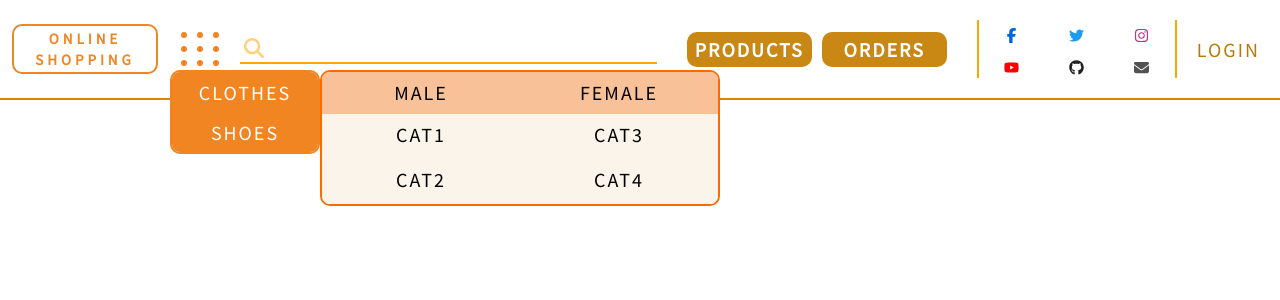
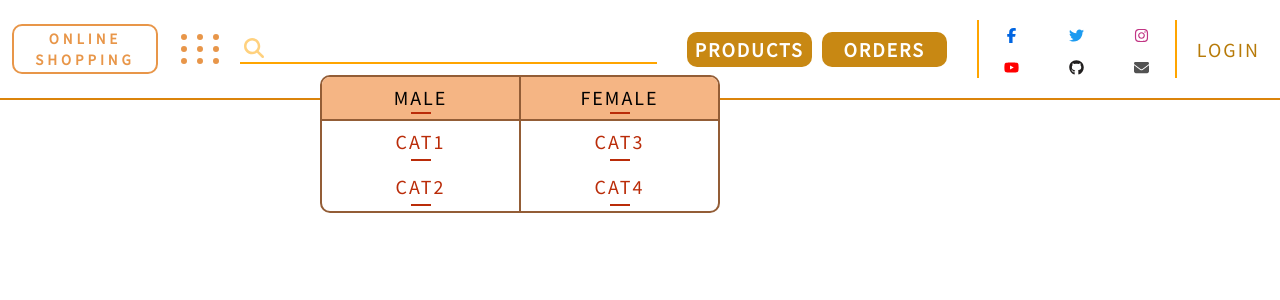
Before and after one commit to cptemre/mern-project-no-2-remote-fashion, a React (Create React App) app in the folder client/: page / in a window 1280 px wide. Shown: the top 300 px of the page. Built offline with nearby package versions, Linux system fonts and the light colour scheme.

Commit message:
Menu mouse enter functions on process.

```diff
--- a/client/src/components/header/menu/Menu.tsx
+++ b/client/src/components/header/menu/Menu.tsx
@@ -1,4 +1,3 @@
-import React from "react";
 //* COMPONENTS
 // MENU BUTTON
 import MenuButton from "./MenuButton";
@@ -6,11 +5,23 @@ import MenuButton from "./MenuButton";
 import Categories from "./Categories";
 // SUB-CATEGORIES
 import SubCategories from "./SubCategories";
+//* NPMS
+import $ from "jquery";
 //* CSS
 import "../../../css/header//menu/menu.css";
 const Menu = () => {
+  const mouseEnterHandle = () => {
+    $("#categories-section").css("transform", "scale(1)");
+  };
+  const mouseLeaveHandle = () => {
+    $("#categories-section").css("transform", "scale(0)");
+  };
   return (
-    <section id="menu-section">
+    <section
+      id="menu-section"
+      onMouseEnter={() => mouseEnterHandle()}
+      onMouseLeave={() => mouseLeaveHandle()}
+    >
       <MenuButton />
       <Categories />
       <SubCategories />
--- a/client/src/components/header/menu/MenuButton.tsx
+++ b/client/src/components/header/menu/MenuButton.tsx
@@ -1,10 +1,23 @@
-import React from "react";
+//* NPMS
+import $ from "jquery";
 //* CSS
 import "../../../css/header//menu/menu-button.css";
 const MenuButton = () => {
   const rows = [...Array(3)];
+
+  const mouseEnterHandle = () => {
+    $(".menu-button-dot").css("border-color", "white");
+  };
+  const mouseLeaveHandle = () => {
+    $(".menu-button-dot").css("border-color", "var(--orange-color-1)");
+  };
   return (
-    <section id="menu-button-section" className="border-radius transition-02">
+    <section
+      id="menu-button-section"
+      className="border-radius transition-02"
+      onMouseEnter={() => mouseEnterHandle()}
+      onMouseLeave={() => mouseLeaveHandle()}
+    >
       {rows.map((row, i) => (
         <article key={`menu-button-row-${i}`} className="menu-button-row">
           {rows.map((dot, j) => (
--- a/client/src/components/header/menu/SubCategories.tsx
+++ b/client/src/components/header/menu/SubCategories.tsx
@@ -15,6 +15,8 @@ const SubCategories = () => {
 
   // USE REDUCER VALUES FROM CONTEXT
   const { state } = useContext(Context);
+  // TRANSITION MS
+  const transitionMs = 300;
 
   // GET SUBCATEGORIES FROM THE STATE
   const stateSubCategories = state.subCategories;
@@ -27,28 +29,30 @@ const SubCategories = () => {
     e: React.MouseEvent<HTMLDivElement, MouseEvent>
   ) => {
     // CURRENT TARGET ANIMATION
-    $(e.currentTarget).css("background-color", "var(--white-color-2)");
+    $(e.currentTarget).css("background-color", "var(--soft-white-color-1)");
 
     // CURRENT TARGET'S UNDERLINE ANIMATION
     $(e.currentTarget)
       .children(".underline")
-      .animate({ width: "5rem" }, 300)
-      .css("border-color", "red");
+      .animate({ width: "25%" }, transitionMs);
   };
   // SUB CATEGORY DIV MOUSE ENTER FUNCTION
   const subCategoryDivMouseLeave = (
     e: React.MouseEvent<HTMLDivElement, MouseEvent>
   ) => {
-    // CURRENT TARGET ANIMATION
-    $(e.currentTarget).css("background-color", "var(--white-color-1)");
+    // CURRENT TARGET BACKGROUND COLOR CHANGE
+    const backgroundColor =
+      $(e.currentTarget).attr("class") === "sub-categories-gender"
+        ? "var(--orange-color-2)"
+        : "white";
+    $(e.currentTarget).css("background-color", backgroundColor);
 
     // CURRENT TARGET'S UNDERLINE ANIMATION
     $(e.currentTarget)
       .children(".underline")
-      .animate({ width: 0 }, 300, function () {
-        $(this).css("border-color", "transparent");
-      });
+      .animate({ width: "2rem" }, transitionMs);
   };
+
   return (
     <section id="sub-categories-section">
       {Object.keys(subCategories).map((gender, i) => (
@@ -56,7 +60,11 @@ const SubCategories = () => {
           key={`sub-categories-article-${i}`}
           className="sub-categories-article"
         >
-          <div className="sub-categories-gender">
+          <div
+            className="sub-categories-gender"
+            onMouseEnter={(e) => subCategoryDivMouseEnter(e)}
+            onMouseLeave={(e) => subCategoryDivMouseLeave(e)}
+          >
             <div className="category">{gender}</div>
             <div className="underline"></div>
           </div>
--- a/client/src/css/header/menu/categories.css
+++ b/client/src/css/header/menu/categories.css
@@ -2,12 +2,15 @@
   position: absolute;
   border: 0.2rem solid var(--orange-color-1);
   border-radius: 1rem;
-  top: 5rem;
+  top: 5.5rem;
   left: 0;
   width: 15rem;
   height: auto;
   max-height: 20rem;
   overflow: hidden;
+  transform: scale(0);
+  transform-origin: top left;
+  transition: 0.1s;
 }
 
 .categories-article {
@@ -16,6 +19,7 @@
   background-color: var(--orange-color-1);
   color: white;
   cursor: pointer;
+  font-weight: 800;
 }
 
 .categories-article:hover {
--- a/client/src/css/header/menu/menu-button.css
+++ b/client/src/css/header/menu/menu-button.css
@@ -3,7 +3,7 @@
   flex-direction: column;
   flex-wrap: nowrap;
   row-gap: 0.2rem;
-  padding: 0 0.5rem;
+  padding: 0.5rem;
   height: 4rem;
   flex: 0.7;
 }
--- a/client/src/css/header/menu/sub-categories.css
+++ b/client/src/css/header/menu/sub-categories.css
@@ -1,11 +1,11 @@
 #sub-categories-section {
   position: absolute;
-  top: 5rem;
+  top: 5.5rem;
   left: 15rem;
   min-width: 40rem;
   height: auto;
   max-height: 40rem;
-  border: 2px solid rgb(255, 106, 0);
+  border: 2px solid var(--seperator-color-1);
   border-radius: 1rem;
   overflow: hidden;
 }
@@ -13,13 +13,20 @@
 .sub-categories-article {
   align-content: flex-start;
   flex-direction: column;
+  border-right: 0.2rem solid var(--seperator-color-1);
+}
+
+.sub-categories-article:last-child {
+  border: none;
 }
 
 .sub-categories-gender {
-  background-color: rgb(248, 193, 151);
+  background-color: var(--orange-color-2);
   cursor: pointer;
   flex-direction: column;
   padding: 0.5rem 0;
+  border-bottom: 0.2rem solid var(--seperator-color-1);
+  font-weight: 550;
 }
 
 .category {
@@ -31,6 +38,8 @@
   height: auto;
   cursor: pointer;
   background-color: var(--white-color-1);
+  color: var(--red-color-1);
+  font-weight: 550;
 }
 
 .sub-category-div {
--- a/client/src/css/index.css
+++ b/client/src/css/index.css
@@ -1,12 +1,14 @@
 :root {
-  --orange-color-1: rgb(240, 133, 33);
-  --orage-color-hover-1: rgb(214, 107, 7);
+  --orange-color-1: rgb(232, 150, 73);
+  --orage-color-1-hover: rgb(214, 107, 7);
+  --orange-color-2: rgb(245, 181, 132);
   --dark-orange-color-1: rgb(200, 136, 19);
   --box-shadow-015: 0 0 0px 0.15rem black;
-  --white-color-1: rgb(250, 244, 234);
-  --white-color-2: rgb(239, 216, 176);
+  --soft-white-color-1: rgb(250, 244, 234);
+  --soft-white-color-2: rgb(239, 216, 176);
+  --red-color-1: rgb(186, 44, 9);
+  --seperator-color-1: rgb(147, 93, 54);
 }
-
 * {
   margin: 0;
   padding: 0;
@@ -60,8 +62,8 @@ button {
 }
 
 .underline {
-  width: 0;
-  border: 0.1rem solid transparent;
+  width: 2rem;
+  border: 0.1rem solid var(--red-color-1);
 }
 
 .pointer {
```
